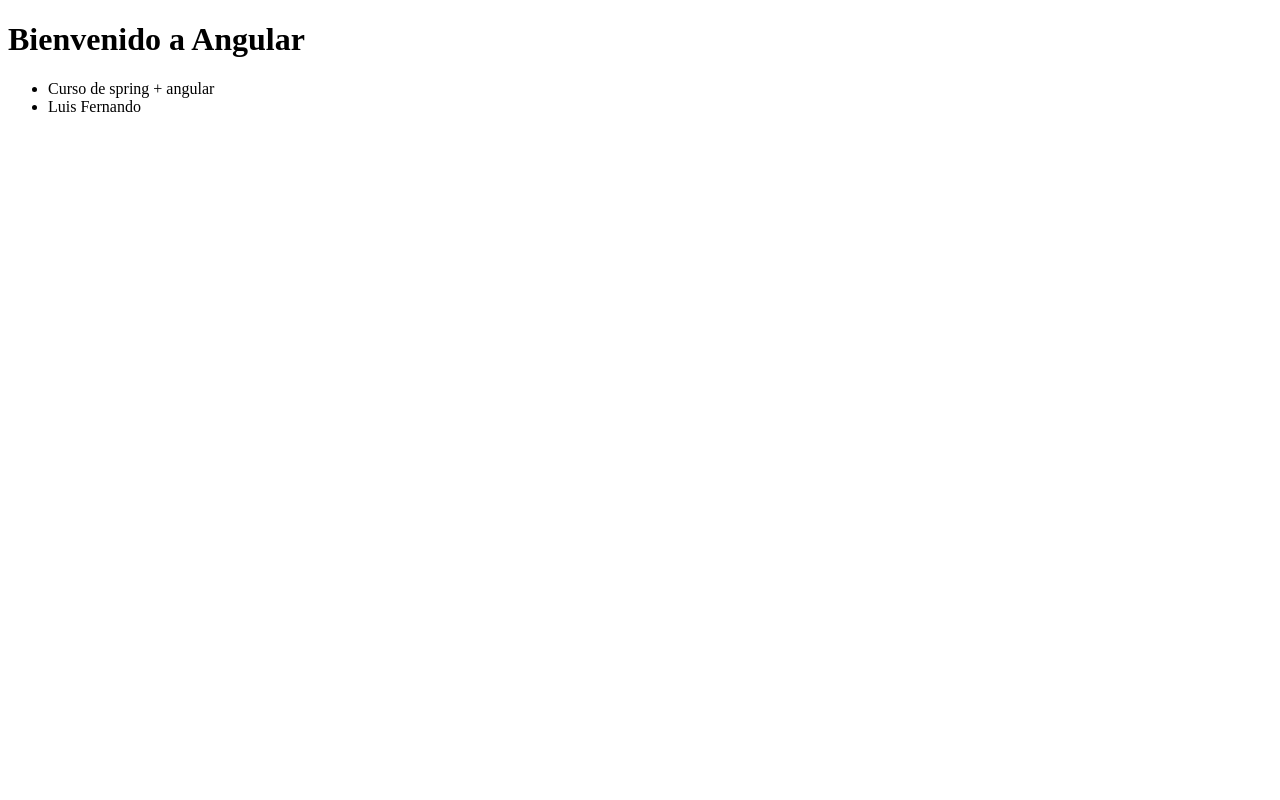
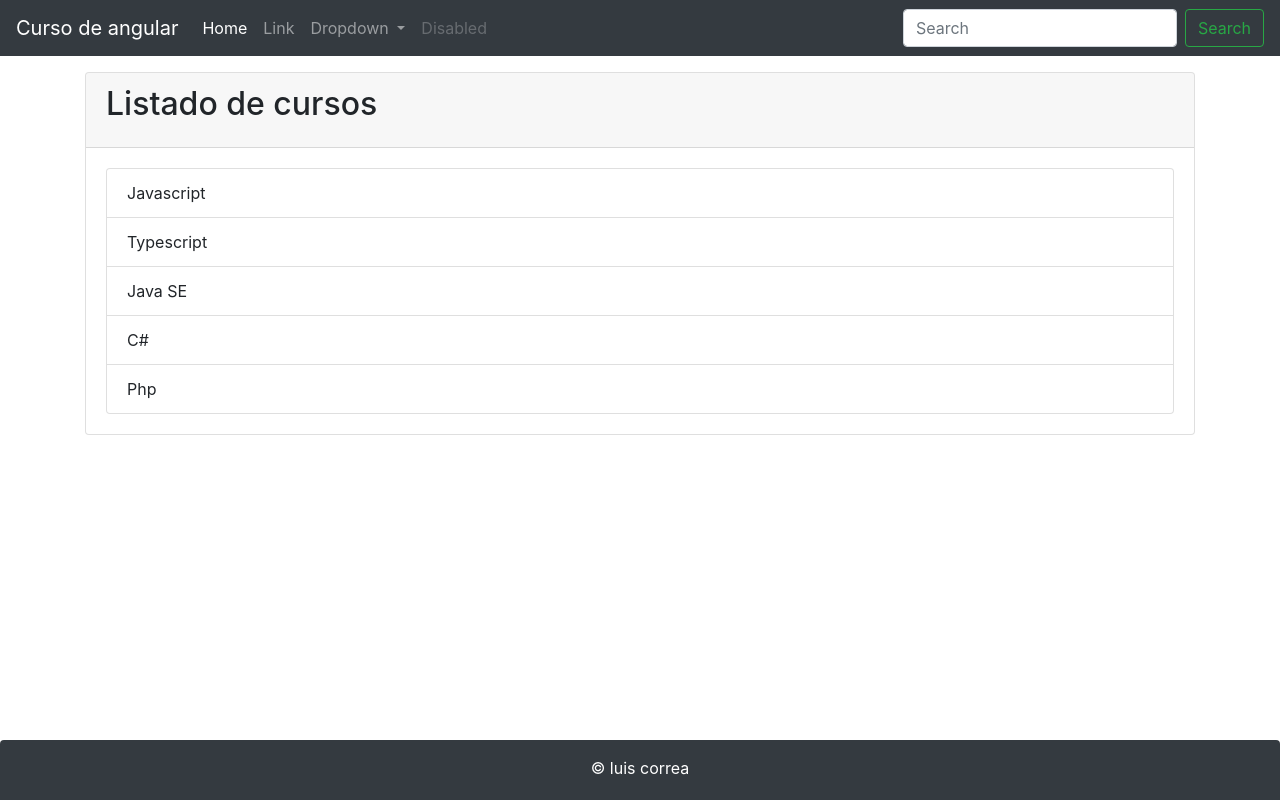
Before and after one commit to luisfer19972020/curso-fullstack-front-app-1, an Angular app: page / in a window 1280 px wide. Built offline with nearby package versions, Linux system fonts and the light colour scheme.

Commit message:
Avance hasta el video 16

```diff
--- a/src/app/app.component.html
+++ b/src/app/app.component.html
@@ -1,7 +1,5 @@
-<h1>
-  {{title}}
-</h1>
-<ul>
-  <li>{{curso}}</li>
-  <li>{{profesor}}</li>
-</ul>
+<app-header></app-header>
+<div class="container my-3">
+  <app-directiva></app-directiva>
+</div>
+<app-footer></app-footer>
--- /dev/null
+++ b/src/app/directiva/directiva.component.html
@@ -0,0 +1,12 @@
+<div class="card shadow-lg">
+    <div class="card-header">
+        <h2 class="card-title">
+            Listado de cursos
+        </h2>
+    </div>
+    <div class="card-body">
+        <ul class="list-group">
+            <li *ngFor="let curso of listaCurso" class="list-group-item">{{curso}}</li>
+        </ul>
+    </div>
+</div>
--- /dev/null
+++ b/src/app/directiva/directiva.component.ts
@@ -0,0 +1,9 @@
+import { Component } from '@angular/core';
+
+@Component({
+  selector: 'app-directiva',
+  templateUrl: './directiva.component.html'
+})
+export class DirectivaComponent {
+  listaCurso: string[] = ['Javascript', 'Typescript', 'Java SE', 'C#', 'Php'];
+}
--- /dev/null
+++ b/src/app/footer/footer.component.css
@@ -0,0 +1,6 @@
+.footer{
+    width: 100%;
+    position: absolute;
+    bottom: 0px;
+    height: 60px;
+}
--- /dev/null
+++ b/src/app/footer/footer.component.html
@@ -0,0 +1,7 @@
+<footer class="footer bg-dark rounded-top text-center">
+    <div class="container py-2 w-100">
+        <p class="text-white my-2">
+            &copy; {{autor.nombre + ' ' + autor.apellido}}
+        </p>
+    </div>
+</footer>
--- /dev/null
+++ b/src/app/footer/footer.component.ts
@@ -0,0 +1,13 @@
+import { Component } from '@angular/core';
+
+@Component({
+  selector: 'app-footer',
+  templateUrl: './footer.component.html',
+  styleUrls: ['./footer.component.css']
+})
+export class FooterComponent {
+  autor: any = {
+    nombre: 'luis',
+    apellido: 'correa'
+  };
+}
--- /dev/null
+++ b/src/app/header/header.component.html
@@ -0,0 +1,37 @@
+<nav class="navbar navbar-expand-lg navbar-dark bg-dark">
+    <a class="navbar-brand" href="#">{{title}}</a>
+    <button class="navbar-toggler" type="button" data-toggle="collapse" data-target="#navbarSupportedContent"
+        aria-controls="navbarSupportedContent" aria-expanded="false" aria-label="Toggle navigation">
+        <span class="navbar-toggler-icon"></span>
+    </button>
+
+    <div class="collapse navbar-collapse" id="navbarSupportedContent">
+        <ul class="navbar-nav mr-auto">
+            <li class="nav-item active">
+                <a class="nav-link" href="#">Home <span class="sr-only">(current)</span></a>
+            </li>
+            <li class="nav-item">
+                <a class="nav-link" href="#">Link</a>
+            </li>
+            <li class="nav-item dropdown">
+                <a class="nav-link dropdown-toggle" href="#" id="navbarDropdown" role="button" data-toggle="dropdown"
+                    aria-haspopup="true" aria-expanded="false">
+                    Dropdown
+                </a>
+                <div class="dropdown-menu" aria-labelledby="navbarDropdown">
+                    <a class="dropdown-item" href="#">Action</a>
+                    <a class="dropdown-item" href="#">Another action</a>
+                    <div class="dropdown-divider"></div>
+                    <a class="dropdown-item" href="#">Something else here</a>
+                </div>
+            </li>
+            <li class="nav-item">
+                <a class="nav-link disabled" href="#">Disabled</a>
+            </li>
+        </ul>
+        <form class="form-inline my-2 my-lg-0">
+            <input class="form-control mr-sm-2" type="search" placeholder="Search" aria-label="Search">
+            <button class="btn btn-outline-success my-2 my-sm-0" type="submit">Search</button>
+        </form>
+    </div>
+</nav>
--- /dev/null
+++ b/src/app/header/header.component.ts
@@ -0,0 +1,11 @@
+import { Component } from '@angular/core';
+
+@Component({
+  selector: 'app-header',
+  templateUrl: './header.component.html',
+  styleUrls: ['./header.component.css']
+})
+export class HeaderComponent {
+  title:string="Curso de angular";
+
+}
--- a/src/index.html
+++ b/src/index.html
@@ -1,13 +1,27 @@
 <!doctype html>
 <html lang="en">
+
 <head>
   <meta charset="utf-8">
   <title>ClientesAppFront</title>
   <base href="/">
   <meta name="viewport" content="width=device-width, initial-scale=1">
   <link rel="icon" type="image/x-icon" href="favicon.ico">
+  <link rel="stylesheet" href="https://cdn.jsdelivr.net/npm/bootstrap@4.0.0/dist/css/bootstrap.min.css"
+    integrity="sha384-Gn5384xqQ1aoWXA+058RXPxPg6fy4IWvTNh0E263XmFcJlSAwiGgFAW/dAiS6JXm" crossorigin="anonymous">
 </head>
+
 <body>
   <app-root></app-root>
+  <script src="https://code.jquery.com/jquery-3.2.1.slim.min.js"
+    integrity="sha384-KJ3o2DKtIkvYIK3UENzmM7KCkRr/rE9/Qpg6aAZGJwFDMVNA/GpGFF93hXpG5KkN"
+    crossorigin="anonymous"></script>
+  <script src="https://cdn.jsdelivr.net/npm/popper.js@1.12.9/dist/umd/popper.min.js"
+    integrity="sha384-ApNbgh9B+Y1QKtv3Rn7W3mgPxhU9K/ScQsAP7hUibX39j7fakFPskvXusvfa0b4Q"
+    crossorigin="anonymous"></script>
+  <script src="https://cdn.jsdelivr.net/npm/bootstrap@4.0.0/dist/js/bootstrap.min.js"
+    integrity="sha384-JZR6Spejh4U02d8jOt6vLEHfe/JQGiRRSQQxSfFWpi1MquVdAyjUar5+76PVCmYl"
+    crossorigin="anonymous"></script>
 </body>
+
 </html>
--- a/tsconfig.json
+++ b/tsconfig.json
@@ -5,7 +5,7 @@
     "baseUrl": "./",
     "outDir": "./dist/out-tsc",
     "forceConsistentCasingInFileNames": true,
-    "strict": true,
+    "strict": false,
     "noImplicitOverride": true,
     "noPropertyAccessFromIndexSignature": true,
     "noImplicitReturns": true,
@@ -26,8 +26,8 @@
   },
   "angularCompilerOptions": {
     "enableI18nLegacyMessageIdFormat": false,
-    "strictInjectionParameters": true,
-    "strictInputAccessModifiers": true,
+    "strictInjectionParameters": false,
+    "strictInputAccessModifiers": false,
     "strictTemplates": true
   }
 }
```
Also changed, not shown: src/app/app.module.ts (+7 -1 lines), src/app/header/header.component.css (added), 1 other file (tests, documents, lock files or other folders).
